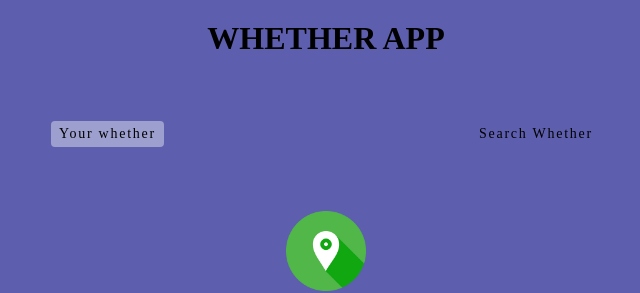
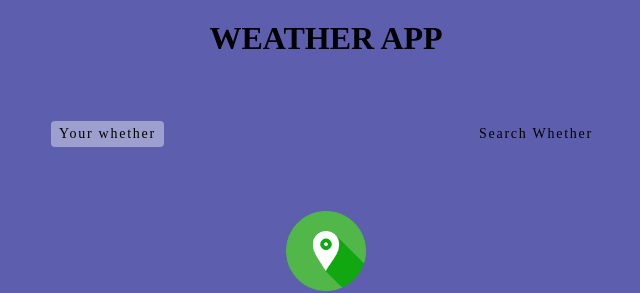
Before and after one commit to Mohammad-Aqeeb/wether-app, a plain HTML site: page index.html in a window 1280 px wide. Shown: the top 293 px of the page, 314-954 px from the left. Drawn offline with Linux system fonts and the light colour scheme.

Commit message:
Update index.html

```diff
--- a/index.html
+++ b/index.html
@@ -3,12 +3,12 @@
 <head>
     <meta charset="UTF-8">
     <meta name="viewport" content="width=device-width, initial-scale=1.0">
-    <title>Document</title>
+    <title>Weather App</title>
     <link rel="stylesheet" href="style.css">
 </head>
 <body>
     <div class="wrapper">
-        <h1 class="heading"> Whether App</h1>
+        <h1 class="heading"> Weather App</h1>
         <div class="tab-container">
             <p class="tab YourWhetherTab">Your whether</p>
             <p class="tab selectWhetherTab">Search Whether</p>
```
